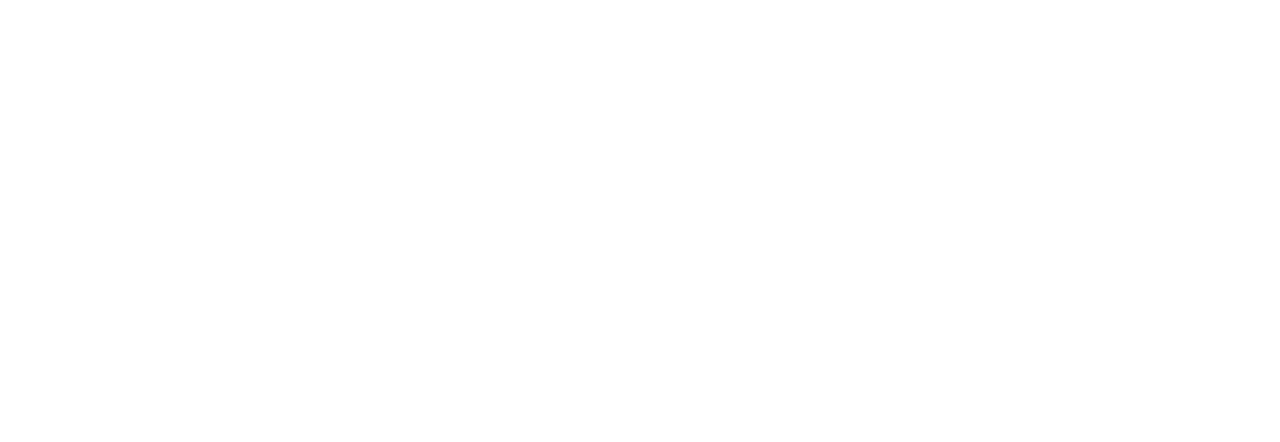
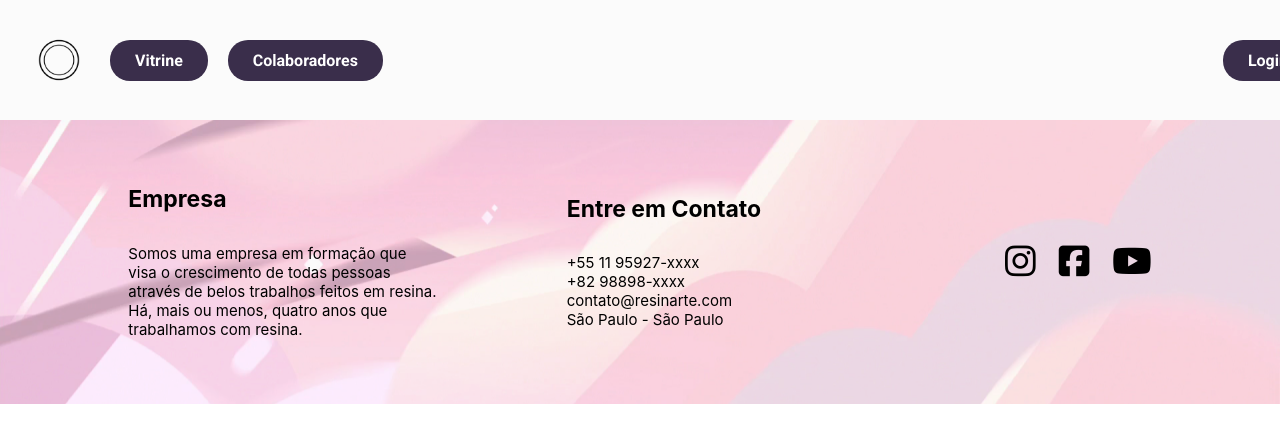
Before and after one commit to FFefo/resinartesite, a React (Create React App) app: page /vitrine in a window 1280 px wide. Before the commit this address had no page. Shown: the top 442 px of the page. Built offline with nearby package versions, Linux system fonts and the light colour scheme.

Commit message:
começando a vitrine

```diff
--- /dev/null
+++ b/src/pages/Vitrine/catalogo.jsx
@@ -0,0 +1,16 @@
+import './catalogo.scss';
+import { Link } from 'react-router-dom';
+import Cabecalho from '../../components/Header/cabecalho.jsx';
+import Rodape from '../../components/Body/rodape.jsx';
+
+export default function Vitrine() {
+    return (
+        <div className='vitrine-catalogo'>
+
+            <Cabecalho />
+
+            <Rodape />
+
+        </div>
+    )
+}
--- a/src/router.jsx
+++ b/src/router.jsx
@@ -1,5 +1,6 @@
 import { BrowserRouter, Routes, Route } from "react-router-dom";
 import Landingpage from "./pages/LandingPage/Home";
+import Vitrine from "./pages/Vitrine/catalogo.jsx";
 import Login from "./pages/login/login";
 
 export function Navegacao() {
@@ -8,6 +9,7 @@
             <Routes>
                 <Route path="/" element={<Landingpage />} />
                 <Route path="/login" element={<Login />} />
+                <Route path="/vitrine" element={<Vitrine />} />
             </Routes>
         </BrowserRouter>
     )
```
Also changed, not shown: src/pages/Vitrine/catalogo.scss (added).
